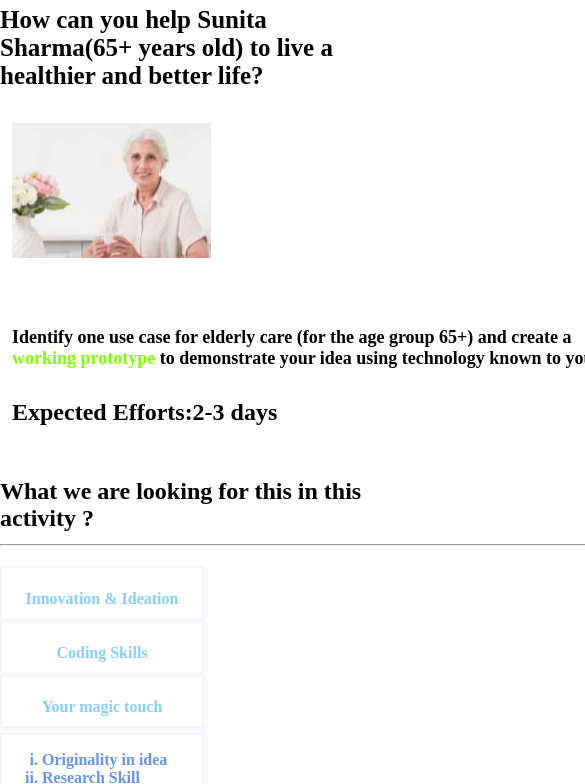
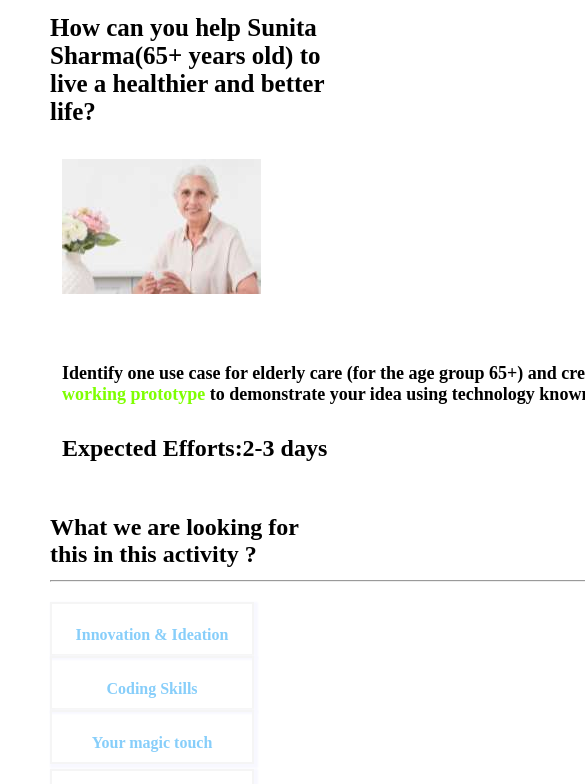
Before and after one commit to Swarupwasnik/Kratin, a plain HTML site: page index.html in a window 390 px wide. Shown: the part 283-1067 px from the top of the page, 585 px wide, since content can reach past the window. Drawn offline with Linux system fonts and the light colour scheme.

Commit message:
first commit

```diff
--- a/index.css
+++ b/index.css
@@ -3,6 +3,7 @@ body{
     margin-left: 300PX;
     justify-content: center;
     margin-right: 300PX;
+    margin-bottom: 50px;
 }
 
 .Lets{
@@ -87,7 +88,8 @@ h4{
     body{
 
         justify-content:start;
-        margin: 0px;
+        margin-left: 50px;
+        margin-right: 50px;
     }
 
     .Lets{
@@ -171,4 +173,5 @@ h4{
     section{
         align-items: center;
     }
+
 }
--- a/index.html
+++ b/index.html
@@ -8,7 +8,7 @@
     <link rel="stylesheet" href="index.css">
 </head>
 <body>
-    <img style="height:200px; width: 200px;" src="download.png" alt="image">
+    <img class="pic" style="height:200px; width: 200px;"  src="download.png" alt="image">
 
     <p class="line"><span class="Lets">Let's</span> <span class="innov">Innovate</span></p>
 
```
